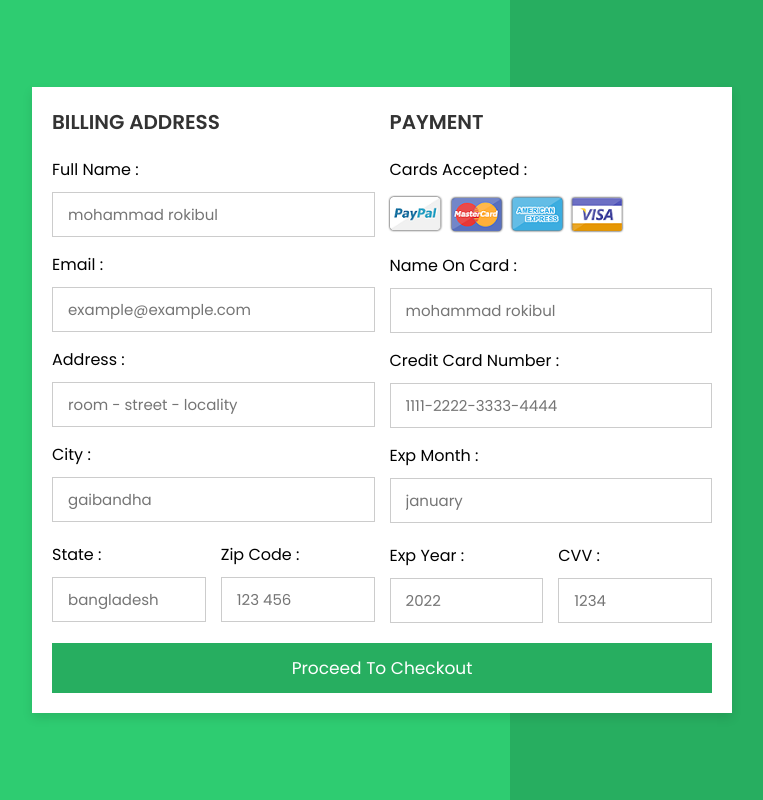
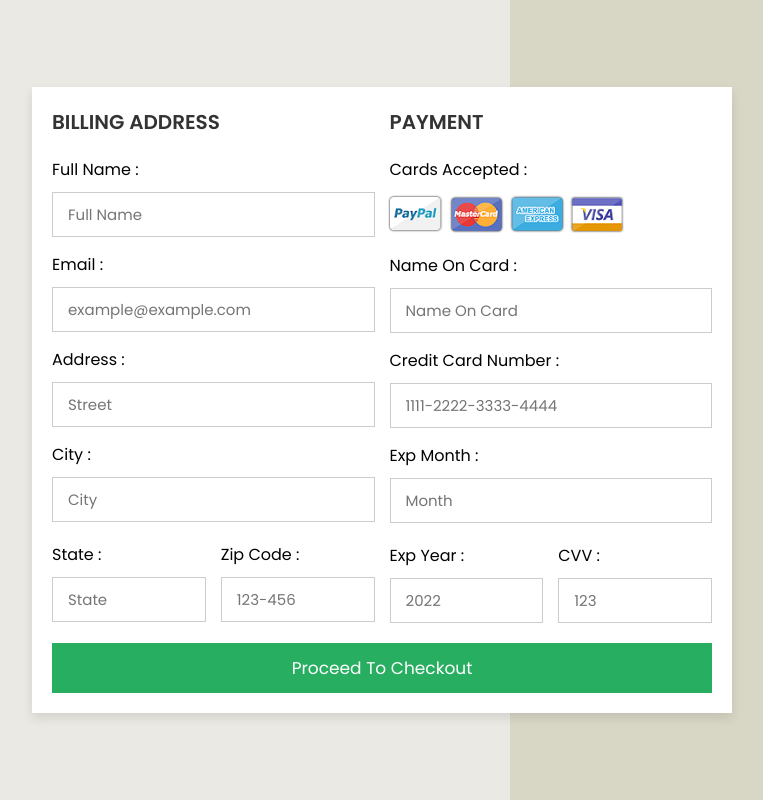
Before and after one commit to Danchivskyi/Frontend-Technologies, a PHP site: page /about.html in a window 1280 px wide. Shown: the whole page, without its empty margins (258-1021 px from the left). Run offline with PHP 8.4, Linux system fonts and the light colour scheme.

Commit message:
17.10.1.2022

```diff
--- a/about.html
+++ b/about.html
@@ -23,7 +23,7 @@
 
                 <div class="inputBox">
                     <span>full name :</span>
-                    <input type="text" placeholder="mohammad rokibul">
+                    <input type="text" placeholder="Full Name">
                 </div>
                 <div class="inputBox">
                     <span>email :</span>
@@ -31,21 +31,21 @@
                 </div>
                 <div class="inputBox">
                     <span>address :</span>
-                    <input type="text" placeholder="room - street - locality">
+                    <input type="text" placeholder="Street">
                 </div>
                 <div class="inputBox">
                     <span>city :</span>
-                    <input type="text" placeholder="gaibandha">
+                    <input type="text" placeholder="City">
                 </div>
 
                 <div class="flex">
                     <div class="inputBox">
                         <span>state :</span>
-                        <input type="text" placeholder="bangladesh">
+                        <input type="text" placeholder="State">
                     </div>
                     <div class="inputBox">
                         <span>zip code :</span>
-                        <input type="text" placeholder="123 456">
+                        <input type="text" placeholder="123-456">
                     </div>
                 </div>
 
@@ -61,7 +61,7 @@
                 </div>
                 <div class="inputBox">
                     <span>name on card :</span>
-                    <input type="text" placeholder="mohammad rokibul">
+                    <input type="text" placeholder="Name On Card">
                 </div>
                 <div class="inputBox">
                     <span>credit card number :</span>
@@ -69,7 +69,7 @@
                 </div>
                 <div class="inputBox">
                     <span>exp month :</span>
-                    <input type="text" placeholder="january">
+                    <input type="text" placeholder="Month">
                 </div>
 
                 <div class="flex">
@@ -79,7 +79,7 @@
                     </div>
                     <div class="inputBox">
                         <span>CVV :</span>
-                        <input type="text" placeholder="1234">
+                        <input type="text" placeholder="123">
                     </div>
                 </div>
 
--- a/css/nowe.css
+++ b/css/nowe.css
@@ -15,7 +15,7 @@
   align-items: center;
   padding:25px;
   min-height: 100vh;
-  background: linear-gradient(90deg, #2ecc71 60%, #27ae60 40.1%);
+  background: linear-gradient(90deg, #eae9e3 60%, #d8d6c5 40.1%);
 }
 
 .container form{
```
